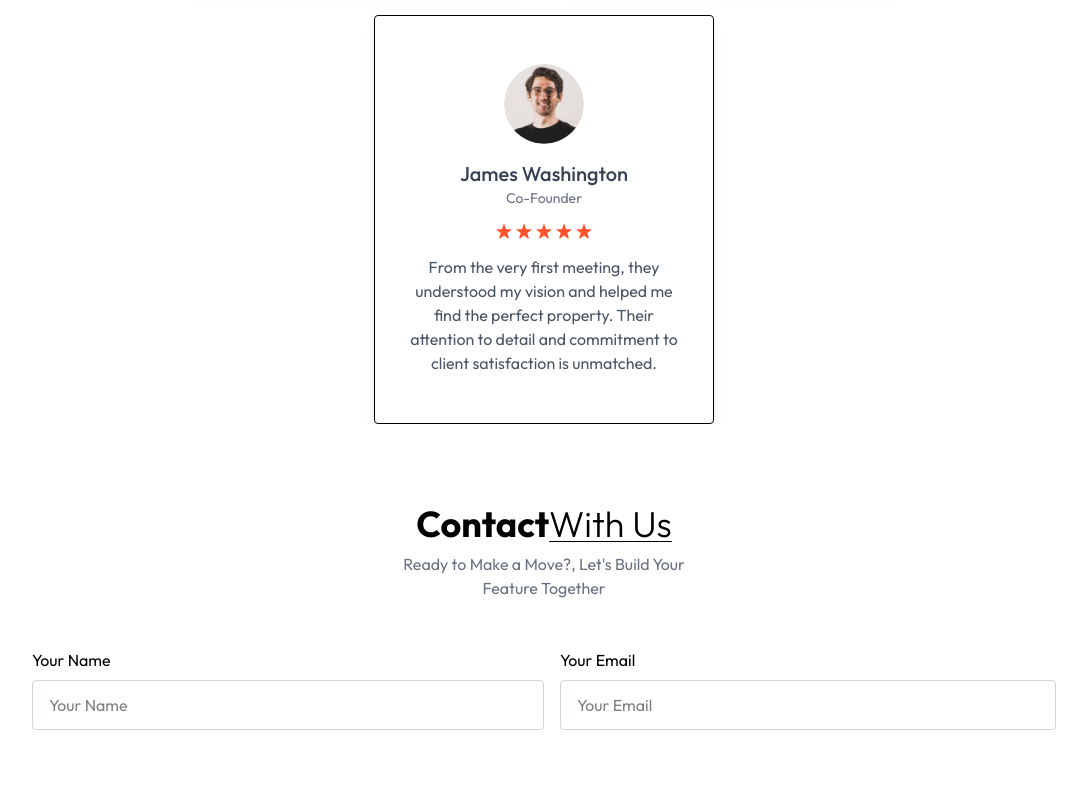
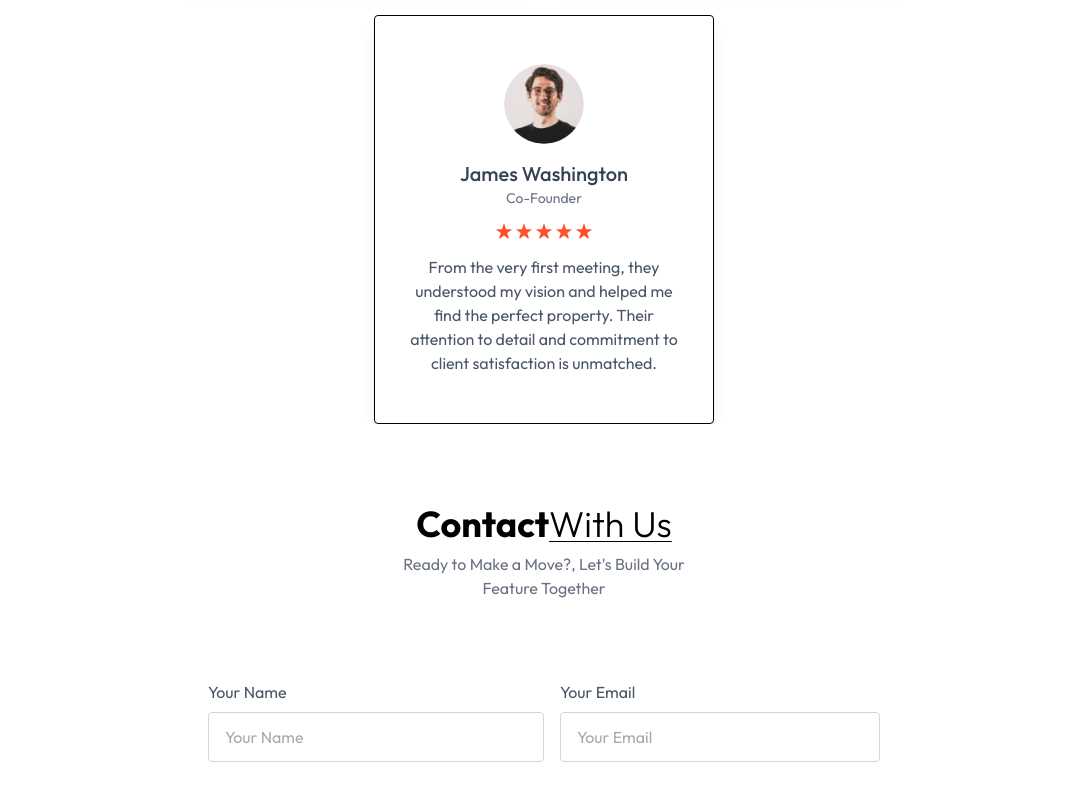
Before and after one commit to AbdullahiAbdulganiyu/Real-Estate, a React (Vite) app: page / in a window 1280 px wide. Shown: the part 3049-3849 px from the top of the page, without its empty margins (96-1183 px from the left). Built offline with nearby package versions, Linux system fonts and the light colour scheme.

Commit message:
adding some classes to nicely format the form

```diff
--- a/src/components/Contact.jsx
+++ b/src/components/Contact.jsx
@@ -16,7 +16,7 @@ const Contact = () => {
         Ready to Make a Move?, Let's Build Your Feature Together
       </p>
 
-      <form>
+      <form className="max-w-2xl mx-auto text-gray-600 pt-8">
         <div className="flex flex-wrap">
           <div className="w-full md:w-1/2 text-left">
             Your Name
```
